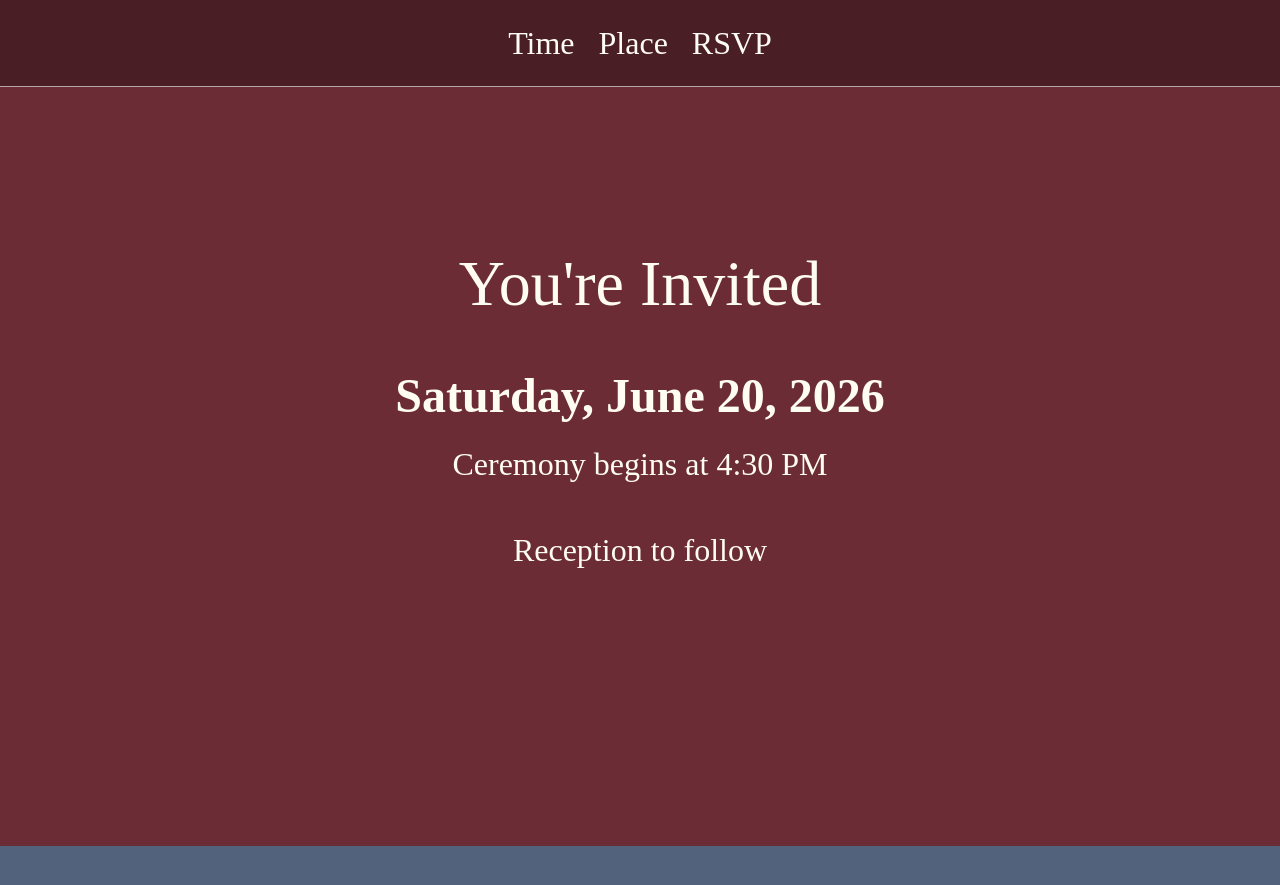
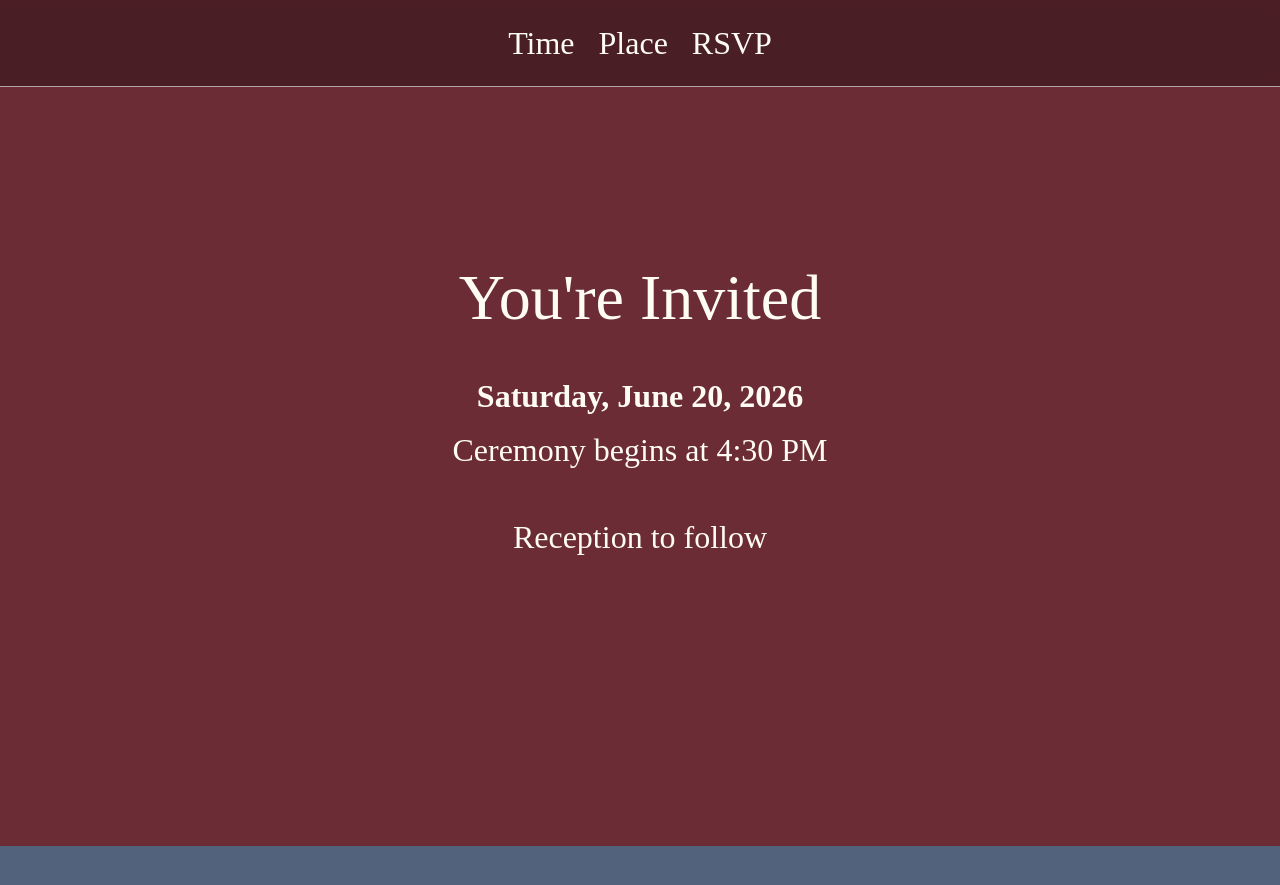
Before and after one commit to ramessey/ramessey.github.io, a Jekyll site: the page reception.html, which Jekyll copies as it is, in a window 1280 px wide and 900 px high, scrolled down 954 px. Shown: the top 885 px of the window. Built offline with Jekyll 4.4.1, drawn with Linux system fonts in a browser that asks for light colours; some of the changed text lies outside the part shown.

Commit message:
Fix font-weight typo and update venue details
Corrected typo in font-weight and updated venue address.

```diff
--- a/reception.html
+++ b/reception.html
@@ -88,7 +88,8 @@
     }
 
     h2 {
-      font-weigth: bold;
+      font-weight: bold;
+      font-size: 1em;
     }
 
     p {
```
Also changed, not shown: other parts of reception.html (+1 -1 lines).
